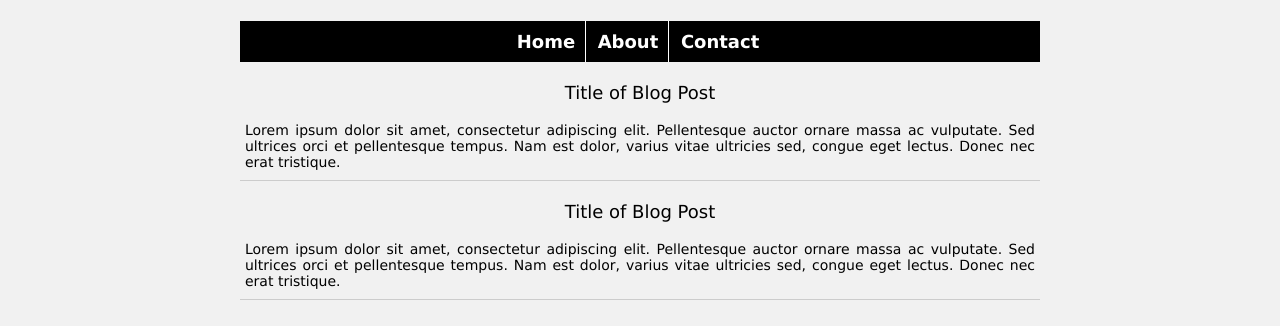
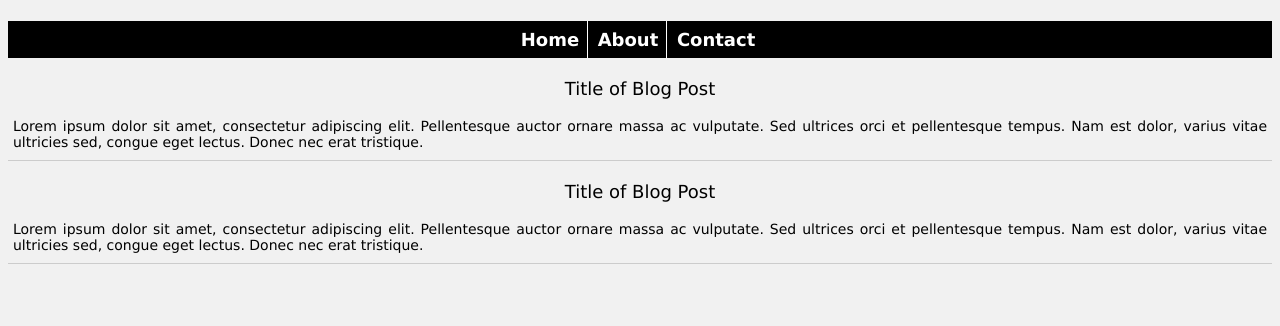
Before and after one commit to 69-coding/69-coding.github.io, a plain HTML site: page index.html in a window 1280 px wide. Shown: the part 52-378 px from the top of the page. Drawn offline with Linux system fonts and the light colour scheme.

Commit message:
Update index.html

```diff
--- a/index.html
+++ b/index.html
@@ -17,7 +17,7 @@
 		}
 		div#container {
 			color: #5F5F5F;
-			width: 800px;
+			width: auto;
 			margin: 0 auto;
 		}
 		ul#menu {
@@ -31,7 +31,7 @@
 		ul#menu li {
 			list-style-type: none;
 			display: inline-block;
-			padding: 10px;
+			padding: 8px;
 			background-color: #000;
 			border-right: 1px solid #FFF;
 			margin-left: -4px;
```
